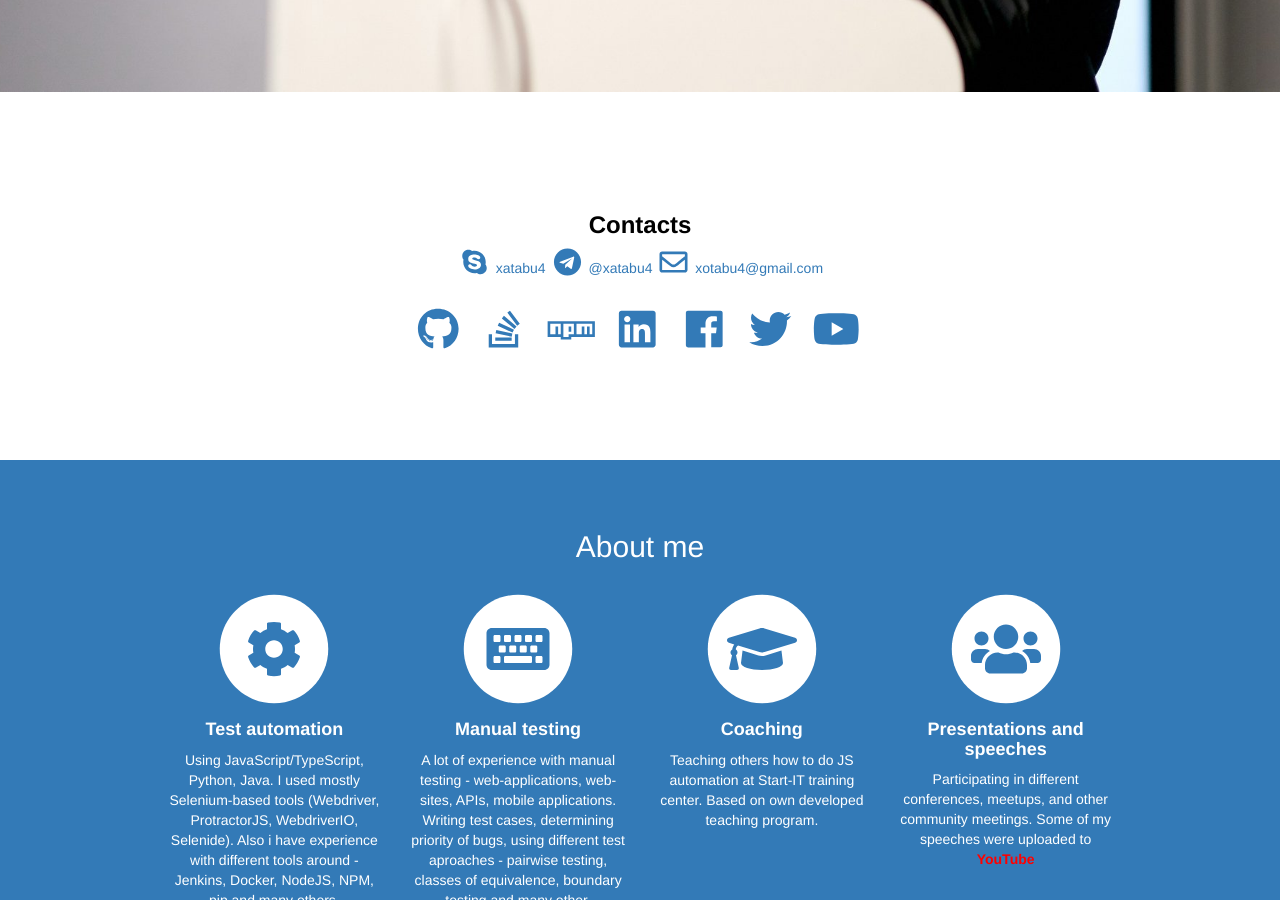
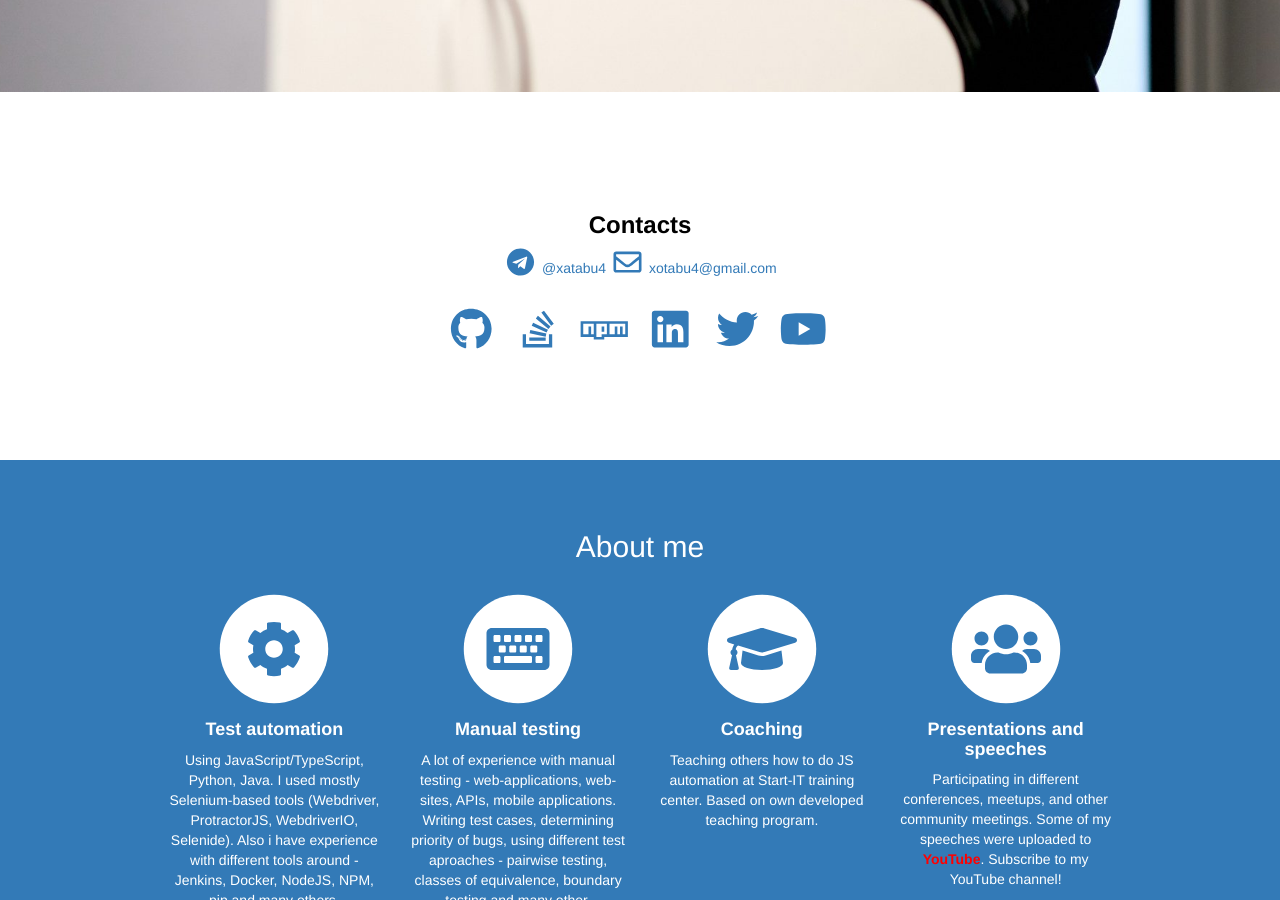
Before and after one commit to Xotabu4/xotabu4.github.io, a Jekyll site: the page built from index.html, in a window 1280 px wide and 900 px high, scrolled down 808 px. Built offline with Jekyll 4.4.1, drawn with Linux system fonts in a browser that asks for light colours; nearby versions of some CDN libraries.

Commit message:
Update homepage.html

```diff
--- a/_layouts/homepage.html
+++ b/_layouts/homepage.html
@@ -64,10 +64,8 @@
                     </h3>
                     <ul class="list-unstyled">
                         <li>
-                            <a href="skype:xatabu4">
-                                <i class="fab fa-skype fa-2x fa-fw"></i> xatabu4</a>
                             <a href="https://telegram.me/xotabu4">
-                                <i class="fab fa-telegram fa-2x fa-fw" aria-hidden="true"></i> @xatabu4</a>
+                                <i class="fab fa-telegram fa-2x fa-fw" aria-hidden="true"></i> @xatabu4 </a>
                             <a href="mailto:xotabu4@gmail.com">
                                 <i class="far fa-envelope fa-2x fa-fw"></i> xotabu4@gmail.com</a>
                         </li>
@@ -92,11 +90,6 @@
                         <li>
                             <a href="https://ua.linkedin.com/in/oleksandrkhotemskyi">
                                 <i class="fab fa-linkedin fa-fw fa-3x"></i>
-                            </a>
-                        </li>
-                        <li>
-                            <a href="https://www.facebook.com/OleksandrKhotemskyi/">
-                                <i class="fab fa-facebook fa-fw fa-3x"></i>
                             </a>
                         </li>
                         <li>
@@ -185,7 +178,7 @@
                                 Participating in different conferences, meetups, and other community meetings. Some of
                                 my speeches were uploaded to
                                 <strong><a href="https://www.youtube.com/playlist?list=PLEUkJQfJdxsTg4al8YrSVp4BxC4ds9biH"
-                                        style="color:red;">YouTube</a></strong>
+                                        style="color:red;">YouTube</a></strong>. Subscribe to my YouTube channel!
                                 <!-- <a href="#" class="btn btn-light">Learn More</a> -->
                             </div>
                         </div>
```
